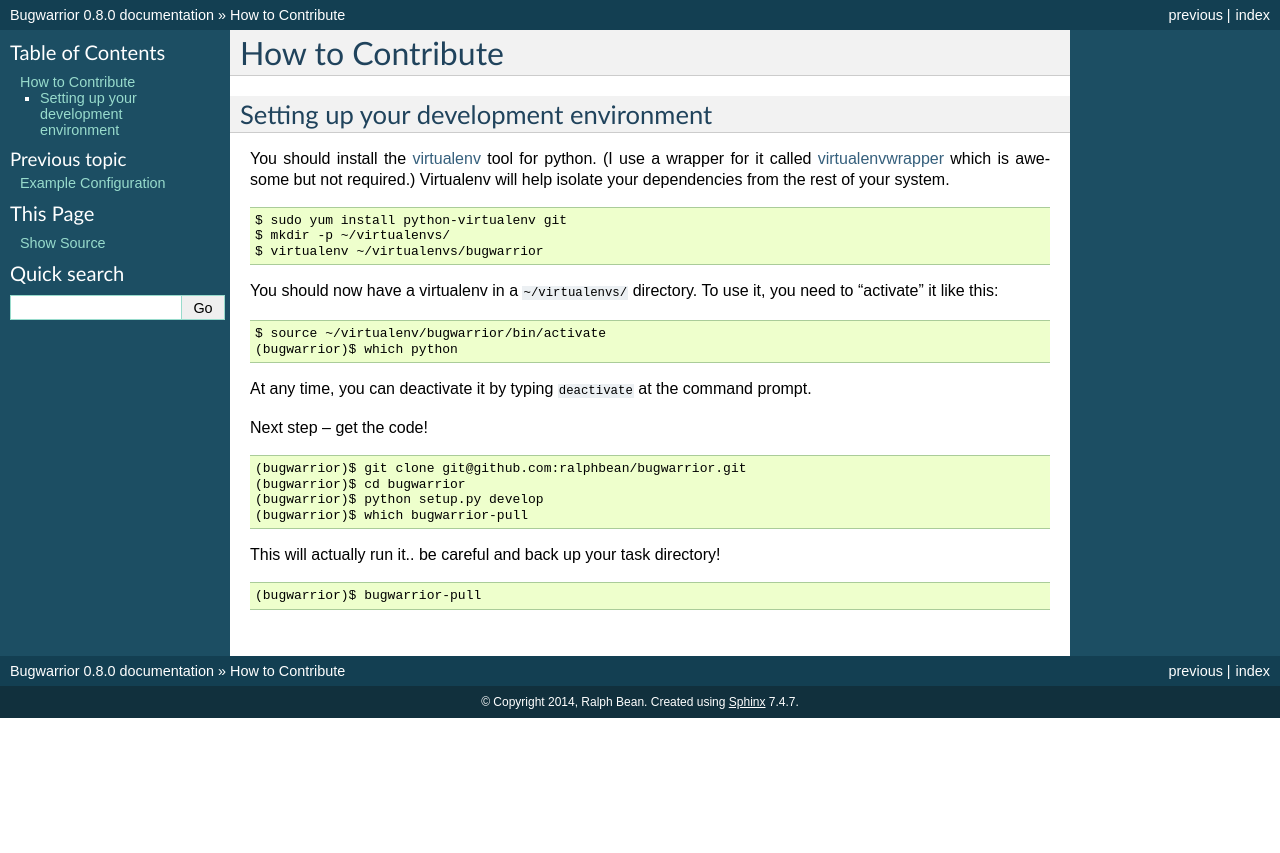
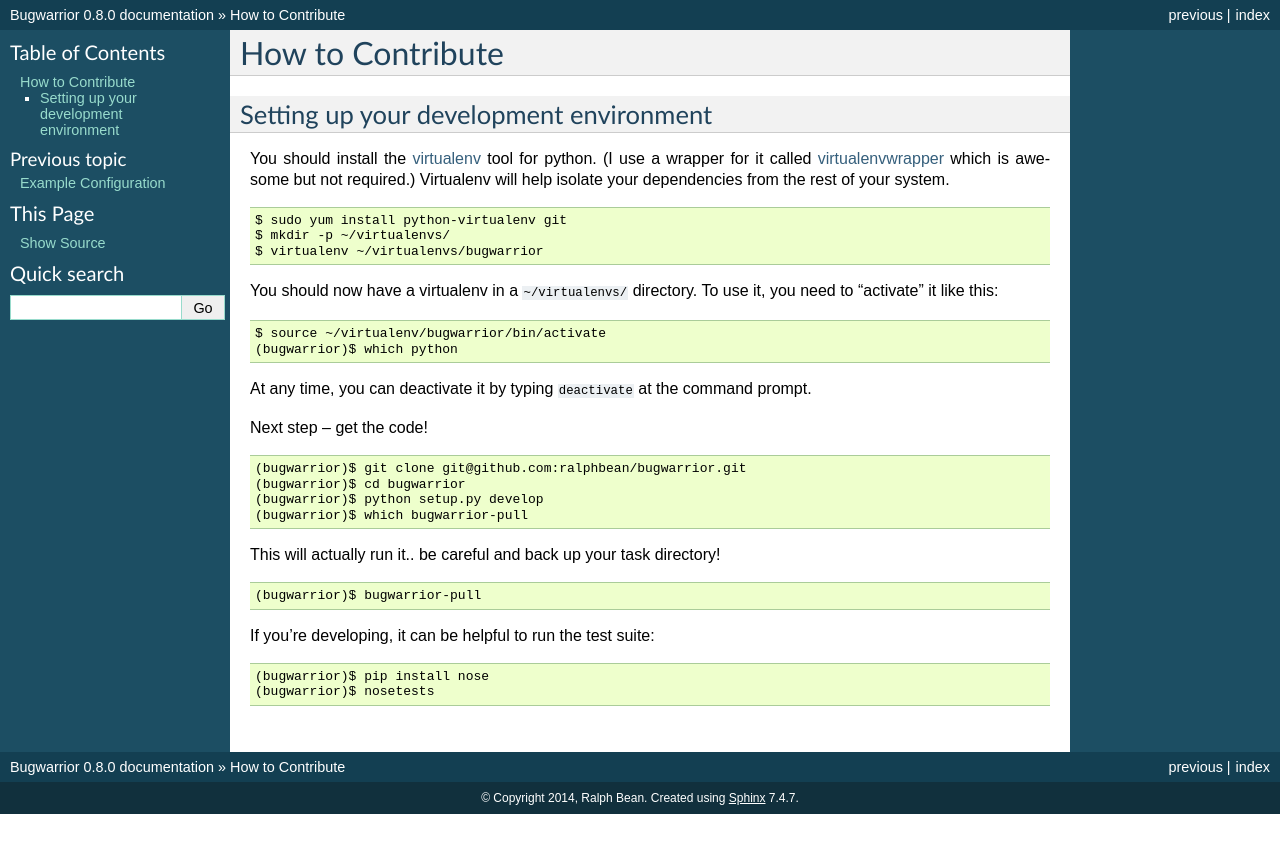
Before and after one commit to GothenburgBitFactory/bugwarrior, a Sphinx documentation site: the page built from bugwarrior/docs/contributing.rst, in a window 1280 px wide. Shown: the top 853 px of the page. Built offline with Sphinx 7.4.7, drawn with Linux system fonts in a browser that asks for light colours; pages that are not in the unit, such as notebooks, are missing from menus.

Commit message:
Mention nosetests in the contributing docs.

```diff
--- a/bugwarrior/docs/contributing.rst
+++ b/bugwarrior/docs/contributing.rst
@@ -39,3 +39,8 @@
 ::
 
     (bugwarrior)$ bugwarrior-pull
+
+If you're developing, it can be helpful to run the test suite::
+
+    (bugwarrior)$ pip install nose
+    (bugwarrior)$ nosetests
```
